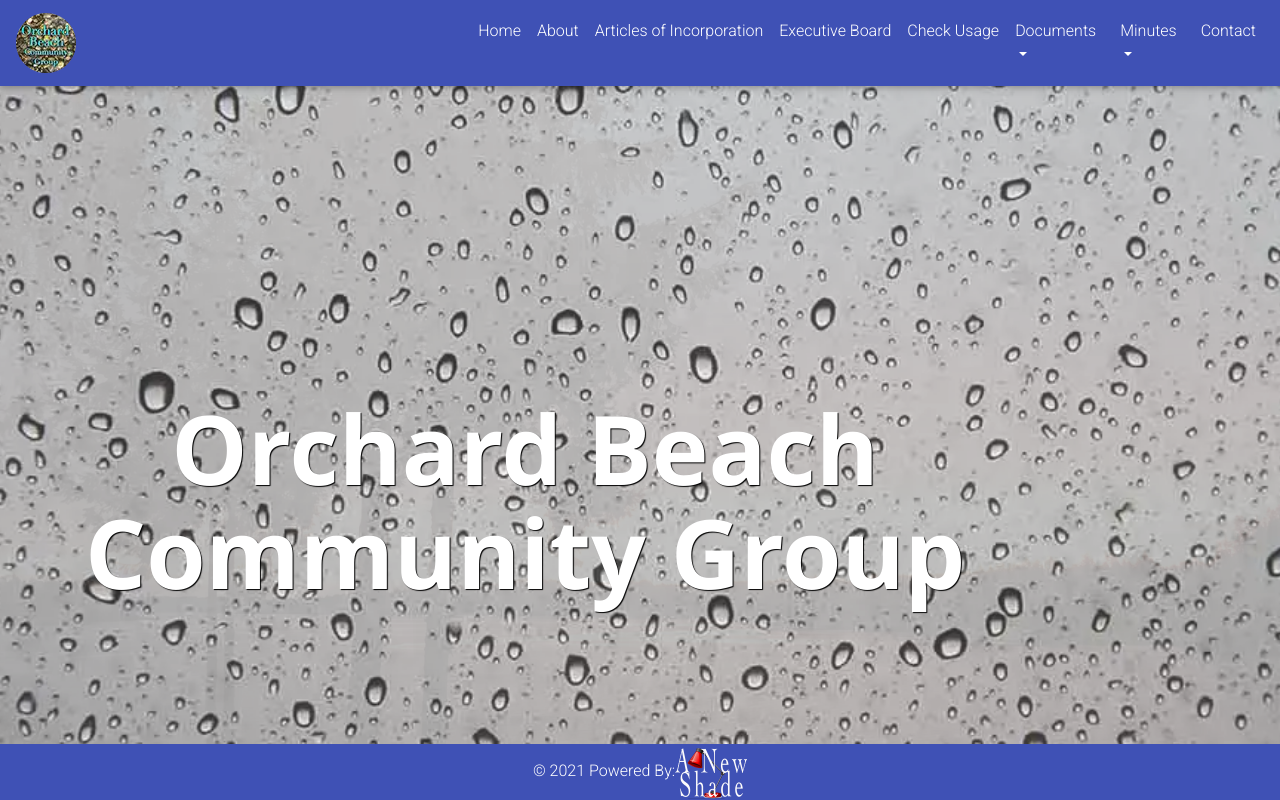
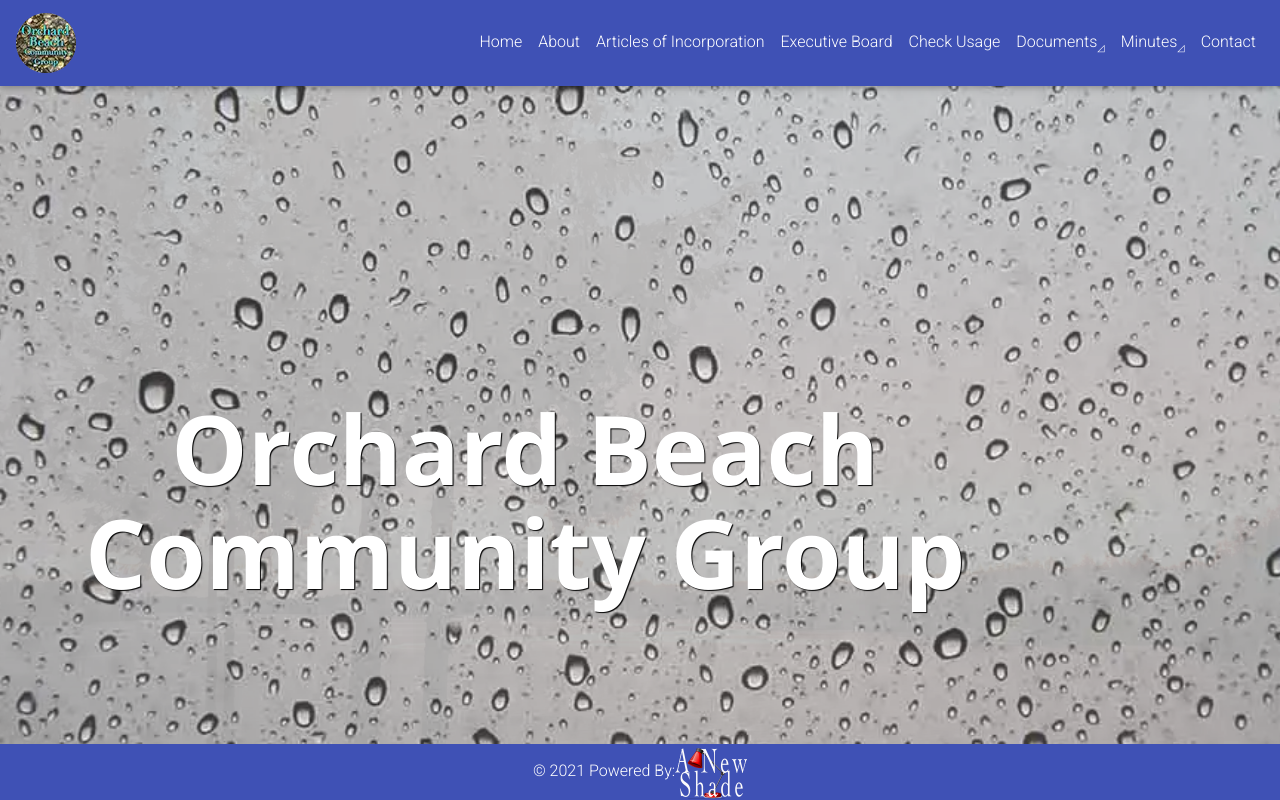
Before and after one commit to onlyhouse1980/nuked-fixxxy, a Next.js app: page / in a window 1280 px wide. Built offline with nearby package versions, Linux system fonts and the light colour scheme.

Commit message:
navbar-togglers

```diff
--- a/src/components/NavBar.js
+++ b/src/components/NavBar.js
@@ -92,9 +92,9 @@ class Layout extends React.Component {
               <MDBNavItem>
                 <MDBDropdown>
 
-                  <MDBDropdownToggle nav caret>
+                  <MDBDropdownToggle nav>
                   <motion.div whileHover={{ scale: 1.15 }} >
-                    <span className='mr-2'>Documents</span>
+                    <span className='mr-2'>Documents</span><span className={styles.ddf}>◿</span>
                     </motion.div>
                   </MDBDropdownToggle>
 
@@ -134,9 +134,9 @@ class Layout extends React.Component {
               </MDBNavItem>
               <MDBNavItem>
                 <MDBDropdown>
-                  <MDBDropdownToggle nav caret>
+                  <MDBDropdownToggle nav>
                   <motion.div whileHover={{ scale: 1.15 }} >
-                    <span className='mr-2'>Minutes</span>
+                    <span className='mr-2'>Minutes</span><span className={styles.ddf}>◿</span>
                   </motion.div>
                   </MDBDropdownToggle>
                   <MDBDropdownMenu>
--- a/src/styles/NavBar.module.css
+++ b/src/styles/NavBar.module.css
@@ -7,12 +7,22 @@
 
 .navbar ul li {
     position: fixed;
+    display: flex;
+    flex-wrap: nowrap;
     text-align: center;
     top: 0;
 }
 
+.ddf {
+    vertical-align: sub;
+    font-size: .6rem;
+    text-align:left;
+    margin-left: -8px;
+}
 .navbar ul ul {
     position: absolute;
+    display: flex;
+    flex-wrap: nowrap ;
     text-align: center;
     width: 100%;
 }
```
